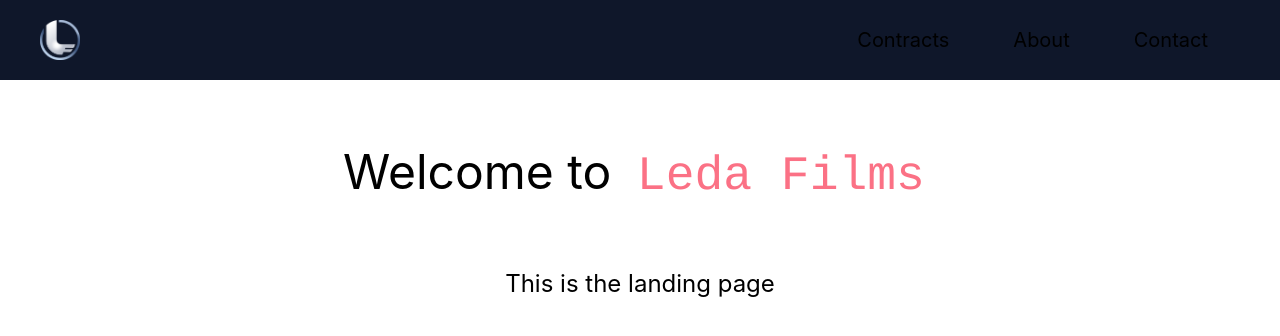
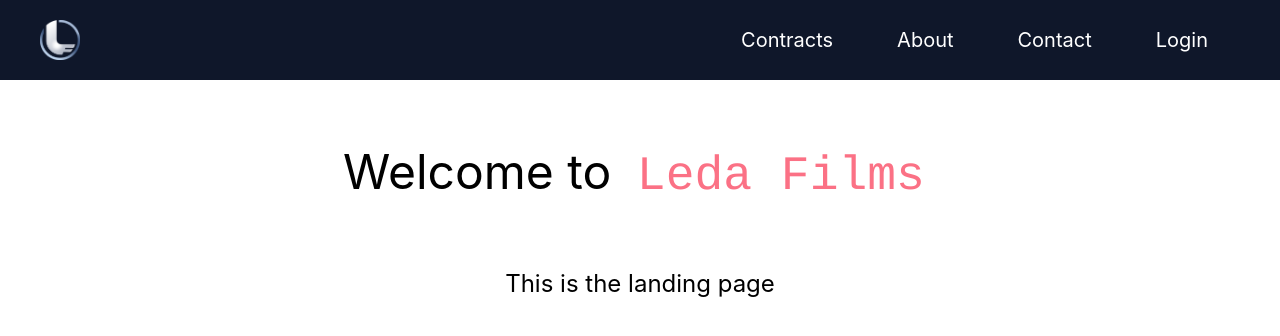
Before and after one commit to chris-av/ledafilms-crm, a Next.js app: page / in a window 1280 px wide. Shown: the top 336 px of the page. Built offline with nearby package versions, Linux system fonts and the light colour scheme.

Commit message:
refactor navbar

```diff
--- a/components/Navbar.tsx
+++ b/components/Navbar.tsx
@@ -3,7 +3,7 @@ import Link from 'next/link';
 
 const Navbar: FC = () => {
   return (
-    <div className="h-10 p-10 bg-slate-900 flex justify-between items-center text-xl">
+    <div className="h-10 p-10 bg-slate-900 flex justify-between items-center text-xl text-white">
 
       <div className="flex justify-center cursor-pointer items-center w-10 select-none">
         <img className="h-10" src="/ledafilms-icon-light.png" />
@@ -25,6 +25,11 @@ const Navbar: FC = () => {
             <a>Contact</a>
           </Link>
         </li>
+        <li className="mx-8">
+          <Link href="/login">
+            <a>Login</a>
+          </Link>
+        </li>
       </ul>
     </div>
   );
```
